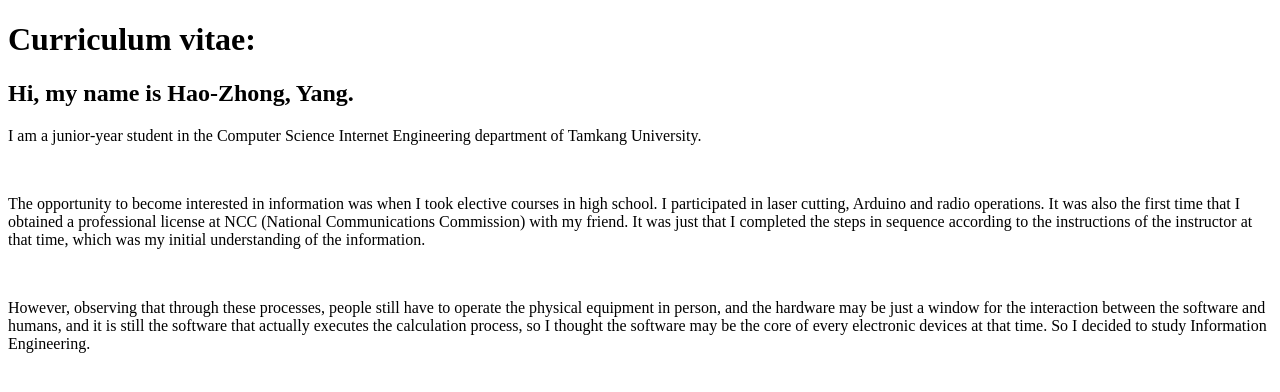
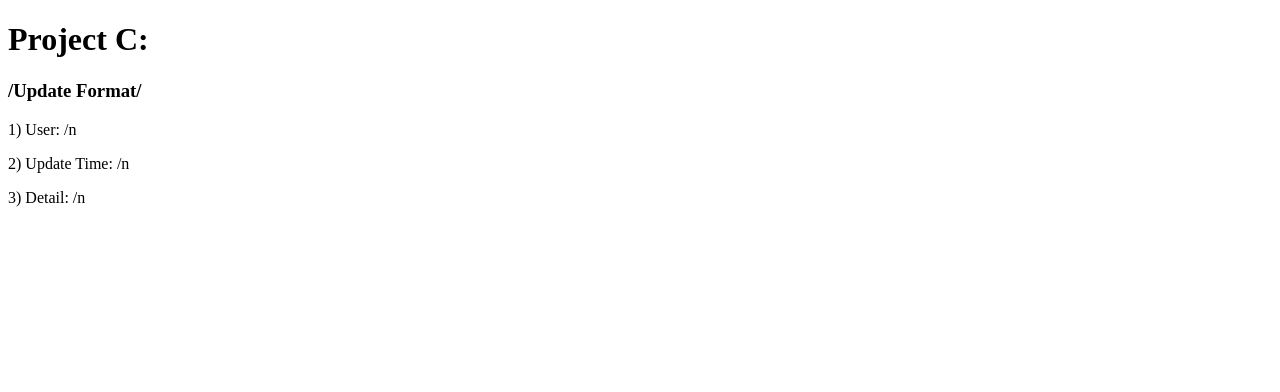
Before and after one commit to Hao20210808/Hao20210808.github.io, a plain HTML site: page index.html in a window 1280 px wide. Drawn offline with Linux system fonts and the light colour scheme.

Commit message:
Update index.html

```diff
--- a/index.html
+++ b/index.html
@@ -1,31 +1,16 @@
 <!DOCTYPE html>
 <html>
+<head>
+<title>Build Start</title>
+<link rel="stylesheet" herf="style.css">
+</head>
 <body>
-  <h1>
-    Curriculum vitae:
-  </h1>
-  <h2>
-    Hi, my name is Hao-Zhong, Yang.
-  </h2>
-  <p>
-    I am a junior-year student in the Computer Science Internet Engineering department of Tamkang University.
-  </p>
-  <br>
-  <p>
-    The opportunity to become interested in information was when I took elective courses in high school.
-    I participated in laser cutting, Arduino and radio operations.
-    It was also the first time that I obtained a professional license at NCC (National Communications Commission) with my friend.
-    It was just that I completed the steps in sequence according to the instructions of the instructor at that time,
-    which was my initial understanding of the information.
-  </p>
-  <br>
-  <p>
-    However, observing that through these processes,
-    people still have to operate the physical equipment in person,
-    and the hardware may be just a window for the interaction between the software and humans,
-    and it is still the software that actually executes the calculation process,
-    so I thought the software may be the core of every electronic devices at that time.
-    So I decided to study Information Engineering.
-  </p>
+<h1>Project C:</h1>
+
+<h3>/Update Format/</h3>
+<p>1) User: /n</p>
+<p>2) Update Time: /n</p>
+<p>3) Detail: /n</p>
+
 </body>
 </html>
```
